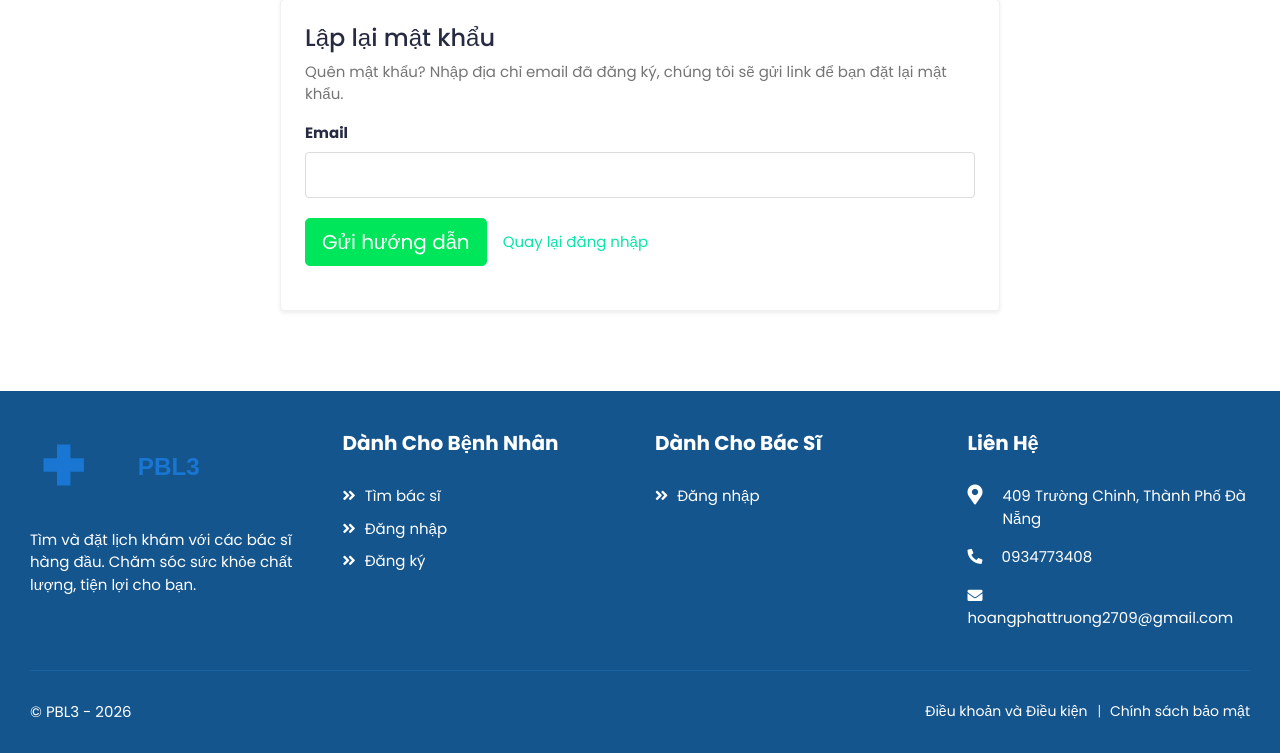
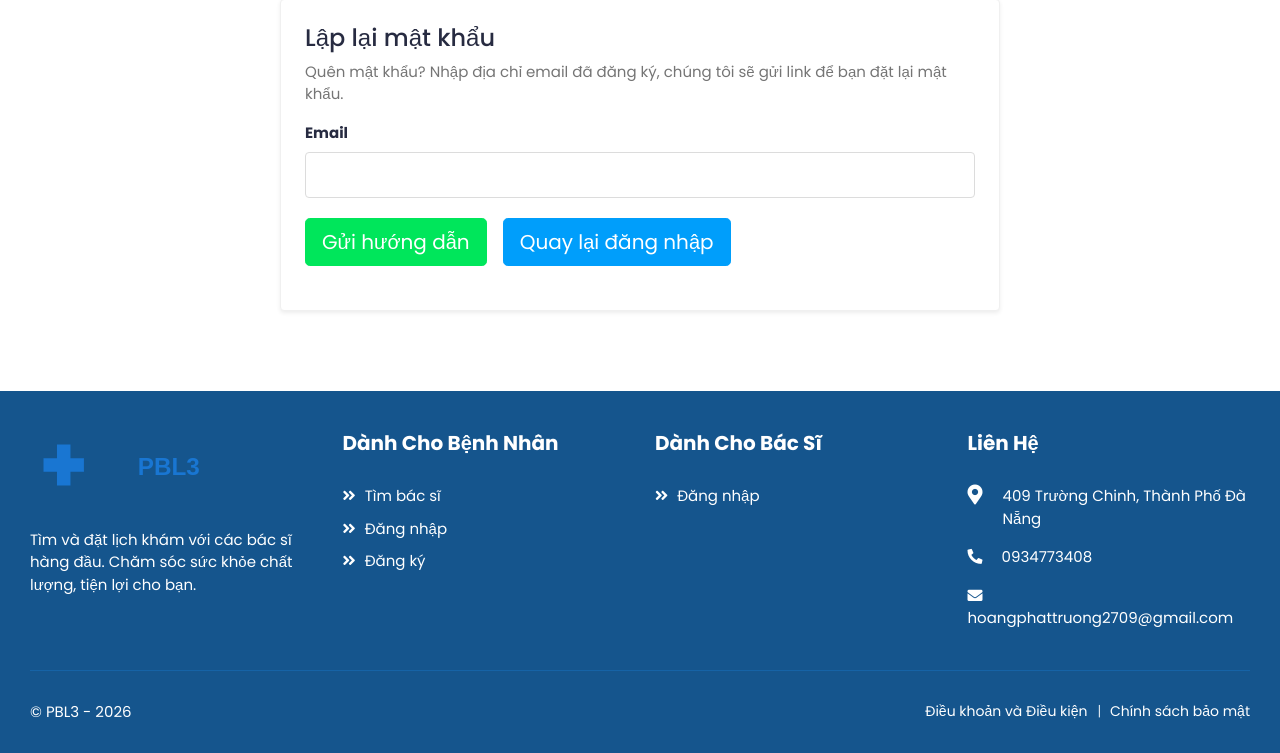
Before and after one commit to Hphat279/PBL3, a Django app: page /accounts/password_reset/ in a window 1280 px wide. Shown: the part 166-919 px from the top of the page. Run offline with Django 3.2, Linux system fonts and the light colour scheme; some libraries are stand-ins or nearby versions.

Commit message:
Make 'Quay lại đăng nhập' a full-size info button matching send button size

```diff
--- a/templates/registration/password_reset_form.html
+++ b/templates/registration/password_reset_form.html
@@ -33,7 +33,7 @@
 
                         <div class="form-group mt-3 d-flex align-items-center">
                             <button type="submit" class="btn btn-success btn-lg mr-3">Gửi hướng dẫn</button>
-                            <a href="{% url 'accounts:login' %}" class="text-primary">Quay lại đăng nhập</a>
+                            <a href="{% url 'accounts:login' %}" class="btn btn-info btn-lg">Quay lại đăng nhập</a>
                         </div>
                     </form>
                 </div>
```
